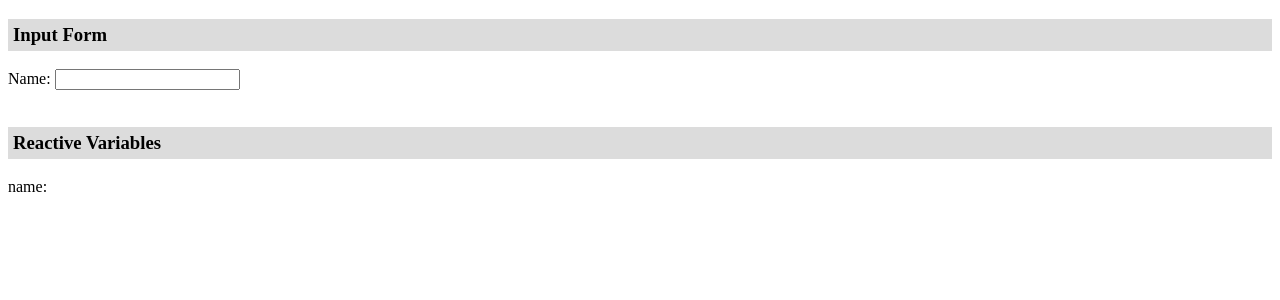
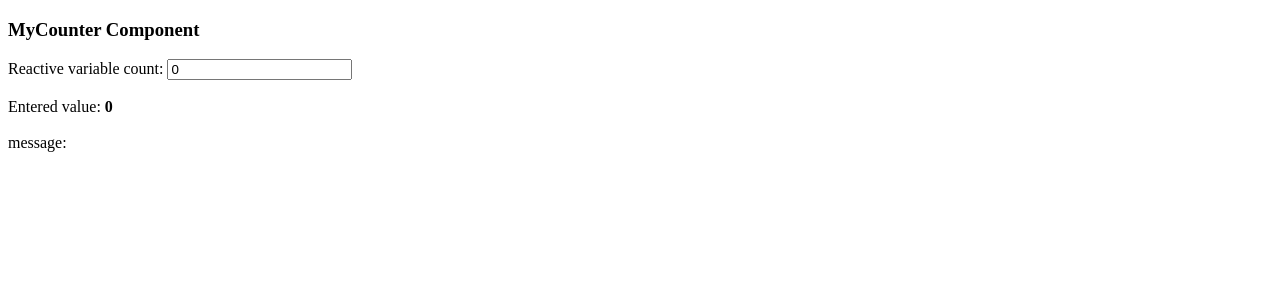
Before and after one commit to IrsyadHalimi/vueapp, a Vue app: page / in a window 1280 px wide. Shown: the top 300 px of the page. Built offline with nearby package versions, Linux system fonts and the light colour scheme.

Commit message:
Using the Event Object

```diff
--- a/src/App.vue
+++ b/src/App.vue
@@ -1,9 +1,9 @@
 <script setup>
-import MyForm from './components/MyForm.vue';
+import MyCounter from './components/MyCounter.vue';
 </script>
 
 <template>
-  <MyForm />
+  <MyCounter />
 </template>
 
 <style scoped>
--- a/src/components/MyCounter.vue
+++ b/src/components/MyCounter.vue
@@ -1,18 +1,36 @@
 <script setup>
-import { ref, computed } from 'vue';
+import { ref } from 'vue';
 
 const count = ref(0);
-const doubleCount = computed(() => count.value * 2);
+const message = ref("");
 
+const verifyKey = () => {
+    const numbers = ["0", "1", "2", "3", "4", "5", "6", "7", "8", "9"];
+    const moves = ["Backspace", "ArrowLeft", "ArrowRight", "Delete", "Tab", "Home", "End"];
+    let authorized;
+    authorized = [...numbers, ...moves];
+    if (!authorized.includes(event.key)) event.preventDefault()
+}
+
+const verifyMax100 = () => {
+    message.value = "";
+    if (parseInt(event.target.value) > 100) message.value = "Do not exceed 100!";
+}
+
+const eraseField = () => {
+    event.target.value = "";
+    count.value = "";
+    message.value = "";
+}
 </script>
 
 <template>
   <h3>MyCounter Component</h3>
-  Reactive variable count: <b>{{ count }}</b>
-  <br />
-  Computed variable doubleCount: <b>{{ doubleCount }}</b>
-  <br /><br />
-  Input for count (using v-bind): <input type="text" :value="count"/>
+  Reactive variable count: <input type="text" v-model="count" @keydown="verifyKey()"
+  @input="verifyMax100()"
+  @focus="eraseField()"/>
   <br/><br/>
-  Input for count (using v-model): <input type="text" v-model="count">
+  Entered value: <b>{{ count }}</b>
+  <br/><br/>
+  message: <b>{{ message }}</b>
 </template>
```
